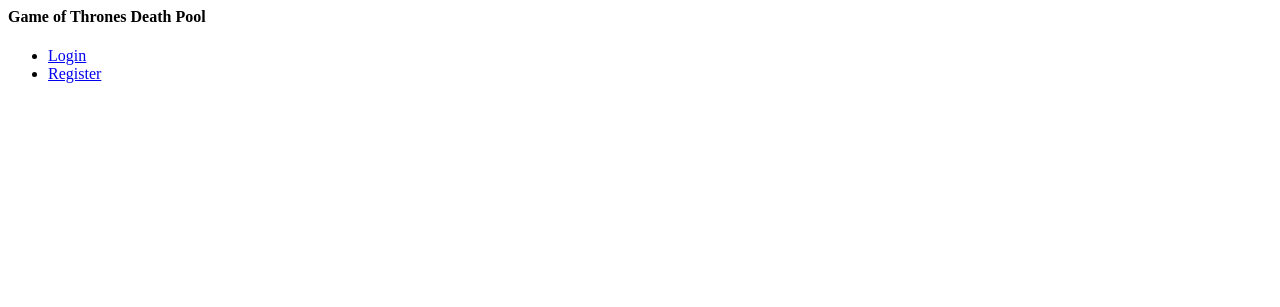
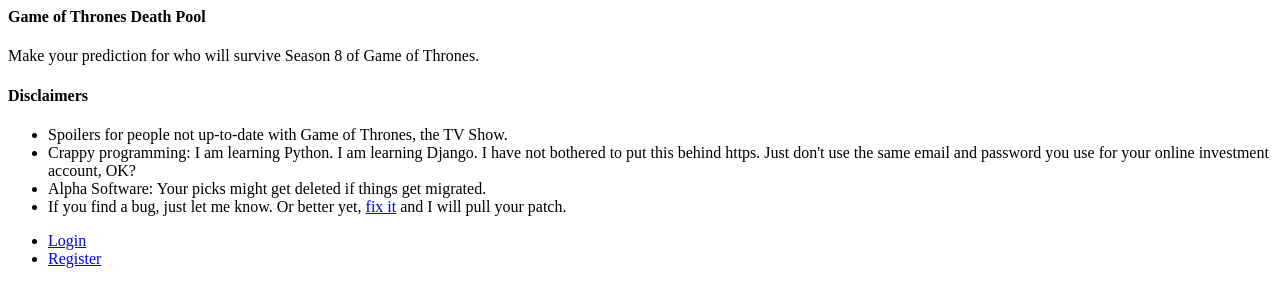
Before and after one commit to ojplg/gotdp, a Django app: page /pool/ in a window 1280 px wide. Shown: the top 307 px of the page. Run offline with Django 3.2, Linux system fonts and the light colour scheme.

Commit message:
Update templates

```diff
--- a/pool/templates/index.html
+++ b/pool/templates/index.html
@@ -1,4 +1,15 @@
 <h4>Game of Thrones Death Pool</h4>
+
+<p>Make your prediction for who will survive Season 8 of Game of Thrones.</p>
+
+<h4>Disclaimers</h4>
+
+<ul>
+    <li>Spoilers for people not up-to-date with Game of Thrones, the TV Show.</li>
+    <li>Crappy programming: I am learning Python. I am learning Django. I have not bothered to put this behind https. Just don't use the same email and password you use for your online investment account, OK?</li>
+    <li>Alpha Software: Your picks might get deleted if things get migrated.</li>
+    <li>If you find a bug, just let me know. Or better yet, <a href="https://github.com/ojplg/gotdp">fix it</a> and I will pull your patch.</li>
+</ul>
 
 <ul>
     <li><a href="accounts/login">Login</a></li>
--- a/pool/templates/profile.html
+++ b/pool/templates/profile.html
@@ -1,8 +1,6 @@
-<h4>Profile Page</h4>
+<h4>Picks for {{ user.email }}</h4>
 
-{{ user.email }}
-
-<a href="{% url 'select_characters' %}">Select Characters</a>
+<a href="{% url 'select_characters' %}">Update your picks!</a>
 
 <br/>
 
```
